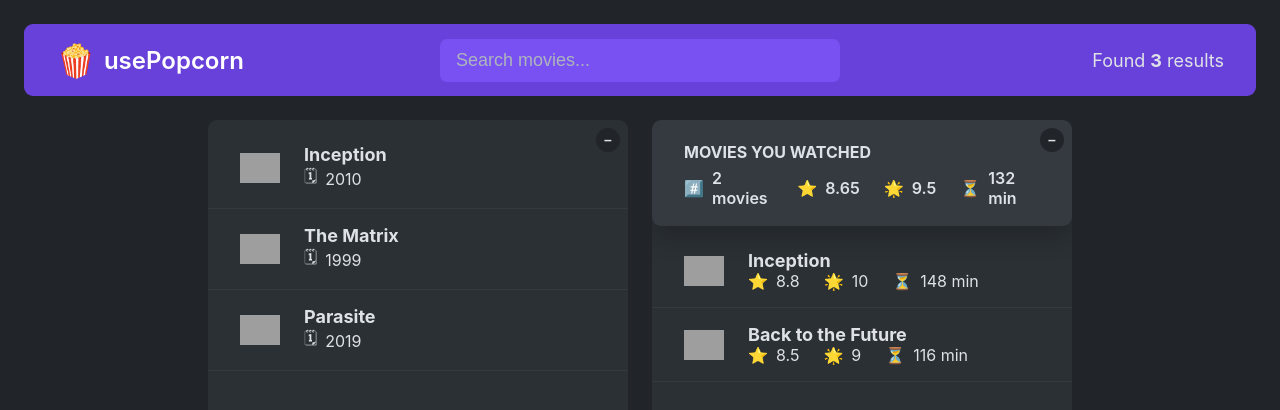
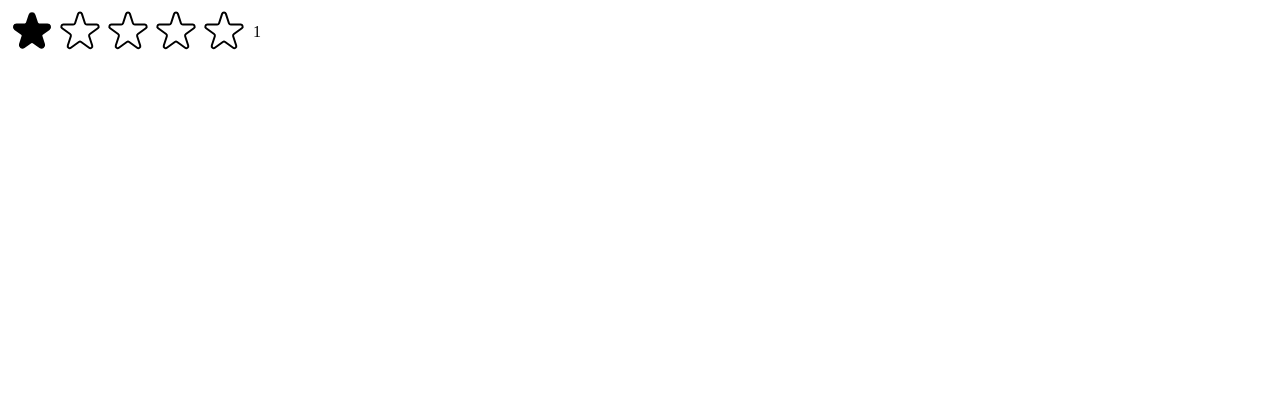
Before and after one commit to yunyun-c/07-usepopcorn, a React (Create React App) app: page / in a window 1280 px wide. Shown: the top 410 px of the page. Built offline with nearby package versions, Linux system fonts and the light colour scheme; grey boxes are pictures that could not be loaded.

Commit message:
create star rating

```diff
--- /dev/null
+++ b/src/StarRating.js
@@ -0,0 +1,89 @@
+import { useState } from "react";
+
+const containerStyle = {
+  display: "flex",
+  alignItems: "center",
+  gap: "5px",
+};
+
+const starContanier = {
+  display: "flex",
+};
+
+const textStyle = {
+  lineHeight: "1",
+  margin: "0",
+};
+
+const starStyle = {
+  width: "48px",
+  height: "48px",
+  display: "block",
+  cursor: "pointer",
+};
+
+export default function StarRating({ maxRating = 5 }) {
+  const [rating, setRating] = useState(1);
+  const [tempRating, setTempRating] = useState(0);
+
+  function handleRating(rating) {
+    setRating(rating);
+  }
+
+  return (
+    <div style={containerStyle}>
+      <div style={starContanier}>
+        {Array.from({ length: maxRating }, (_, i) => (
+          // <span>S{i + 1}</span>
+          <Star
+            key={i}
+            onRate={() => handleRating(i + 1)}
+            full={tempRating ? tempRating >= i + 1 : rating >= i + 1}
+            onHoverIn={() => setTempRating(i + 1)}
+            onHoverOut={() => setTempRating(0)}
+          />
+        ))}
+      </div>
+      <p style={textStyle}>{tempRating || rating || ""}</p>
+    </div>
+  );
+}
+
+function Star({ onRate, full, onHoverIn, onHoverOut }) {
+  return (
+    <>
+      <span
+        role="button"
+        style={starStyle}
+        onClick={onRate}
+        onMouseEnter={onHoverIn}
+        onMouseLeave={onHoverOut}
+      >
+        {full ? (
+          <svg
+            xmlns="http://www.w3.org/2000/svg"
+            viewBox="0 0 20 20"
+            fill="#000"
+            stroke="#000"
+          >
+            <path d="M9.049 2.927c.3-.921 1.603-.921 1.902 0l1.07 3.292a1 1 0 00.95.69h3.462c.969 0 1.371 1.24.588 1.81l-2.8 2.034a1 1 0 00-.364 1.118l1.07 3.292c.3.921-.755 1.688-1.54 1.118l-2.8-2.034a1 1 0 00-1.175 0l-2.8 2.034c-.784.57-1.838-.197-1.539-1.118l1.07-3.292a1 1 0 00-.364-1.118L2.98 8.72c-.783-.57-.38-1.81.588-1.81h3.461a1 1 0 00.951-.69l1.07-3.292z" />
+          </svg>
+        ) : (
+          <svg
+            xmlns="http://www.w3.org/2000/svg"
+            fill="none"
+            viewBox="0 0 24 24"
+            stroke="#000"
+          >
+            <path
+              strokeLinecap="round"
+              strokeLinejoin="round"
+              strokeWidth="{2}"
+              d="M11.049 2.927c.3-.921 1.603-.921 1.902 0l1.519 4.674a1 1 0 00.95.69h4.915c.969 0 1.371 1.24.588 1.81l-3.976 2.888a1 1 0 00-.363 1.118l1.518 4.674c.3.922-.755 1.688-1.538 1.118l-3.976-2.888a1 1 0 00-1.176 0l-3.976 2.888c-.783.57-1.838-.197-1.538-1.118l1.518-4.674a1 1 0 00-.363-1.118l-3.976-2.888c-.784-.57-.38-1.81.588-1.81h4.914a1 1 0 00.951-.69l1.519-4.674z"
+            />
+          </svg>
+        )}
+      </span>
+    </>
+  );
+}
--- a/src/index.js
+++ b/src/index.js
@@ -1,11 +1,13 @@
 import React from "react";
 import ReactDOM from "react-dom/client";
-import "./index.css";
-import App from "./App";
+import StarRating from "./StarRating";
+// import "./index.css";
+// import App from "./App";
 
 const root = ReactDOM.createRoot(document.getElementById("root"));
 root.render(
   <React.StrictMode>
-    <App />
+    {/* <App /> */}
+    <StarRating />
   </React.StrictMode>
 );
```
